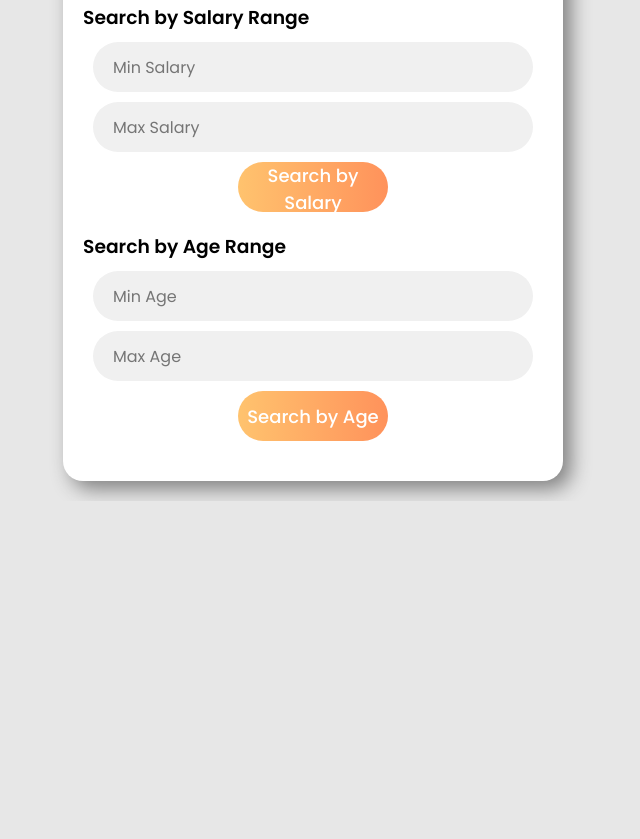
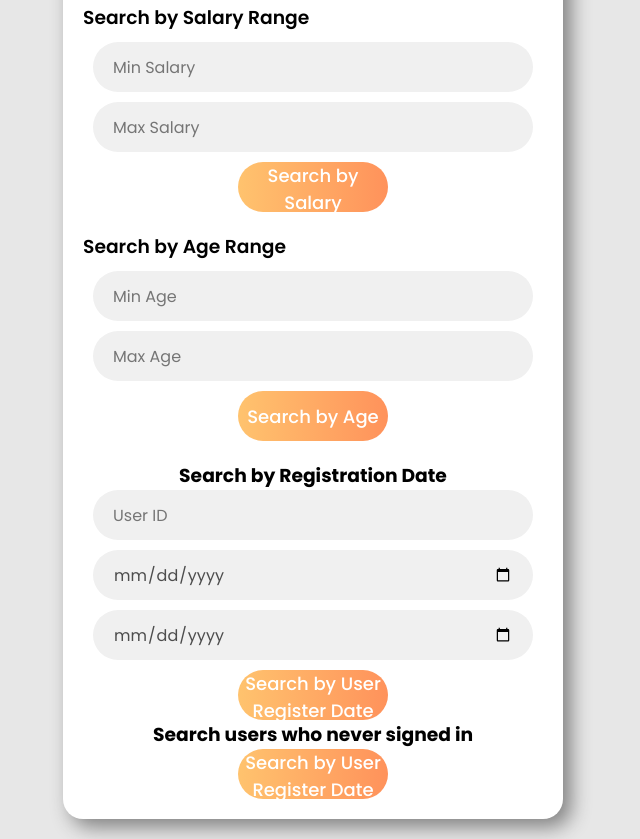
Before and after one commit to sys-unknwn7645/CSC6710-Proj1, a website: page Frontend/search.html in a window 1280 px wide. Shown: the part 662-1501 px from the top of the page, without its empty margins (327-967 px from the left). Before the commit the page ends 1163 px from the top, so only its background shows below. Drawn offline with Linux system fonts and the light colour scheme.

Commit message:
added new search types in app2.js and search.html

```diff
--- a/Backend/dbService.js
+++ b/Backend/dbService.js
@@ -235,11 +235,11 @@ class DbService{
             }
 
             if(conditions.length > 1) {
-               sqlQuery = 'Where salary BETWEEN ' + conditions.join(' AND ')
+               sqlQuery = 'Where age BETWEEN ' + conditions.join(' AND ')
             } else if (conditions.length == 1 && query2 == "empty") {
-               sqlQuery = 'Where salary BETWEEN 0 AND ?'
+               sqlQuery = 'Where age BETWEEN 0 AND ?'
             } else if (conditions.length == 1 && query3 == "empty") {
-               sqlQuery = 'Where salary BETWEEN ? AND 9999'
+               sqlQuery = 'Where age BETWEEN ? AND 9999'
             }
 
            } else {
--- a/Frontend/app2.js
+++ b/Frontend/app2.js
@@ -94,6 +94,32 @@ function searchByAge() {
     .catch(error => console.error('Error:', error));
 }
 
+// Search users by Registration range
+function searchByRegDate() {
+  const minAgeInput = document.getElementById('minAge').value;
+  const maxAgeInput = document.getElementById('maxAge').value;
+
+  let minAge, maxAge
+  if (!minAgeInput) {
+      minAge = "empty";
+    } else {minAge = minAgeInput}
+
+    if (!maxAgeInput) {
+      maxAge = "empty";
+    } else {maxAge = maxAgeInput}
+
+  const searchType = "byAge";
+  const searchVal = searchType + "/" + minAge + "/" + maxAge;
+
+  console.log(`${apiUrl}/search2/${searchVal}`)
+
+  fetch(`${apiUrl}/search2/${searchVal}`)
+  .then(response => response.json())
+  // .then(data => console.log(data['data']))
+  .then(data => loadHTMLTable(data['data']))
+  .catch(error => console.error('Error:', error));
+}
+
 function loadHTMLTable(data){
   debug("index.js: loadHTMLTable called.");
 
--- a/Frontend/search.html
+++ b/Frontend/search.html
@@ -61,6 +61,23 @@
             <button onclick="searchByAge()" class="clkbtn">Search by Age</button>
         </div>
 
+        <!-- Search User by Registration -->
+         <!-- Covers 7 and 9 and 10 -->
+        <div class="search-reg-box">
+            <h3>Search by Registration Date</h3>
+            <input type="text" id="searchByRegDate" class="ele" placeholder="User ID">
+            <input type="date" id="startDate" class="ele" placeholder="Start Date">
+            <input type="date" id="endDate" class="ele" placeholder="End Date">
+            <button onclick="searchByRegDate()" class="clkbtn">Search by User Register Date</button>
+        </div>
+
+        <!-- Search Users Never Signed In -->
+         <!-- Covers item 8 -->
+        <div class="search-never-box">
+            <h3>Search users who never signed in</h3>
+            <button onclick="searchNeverSignedIn()" class="clkbtn">Search by User Register Date</button>
+        </div>
+
     </div>
 
     <script src="app2.js"></script>
```
